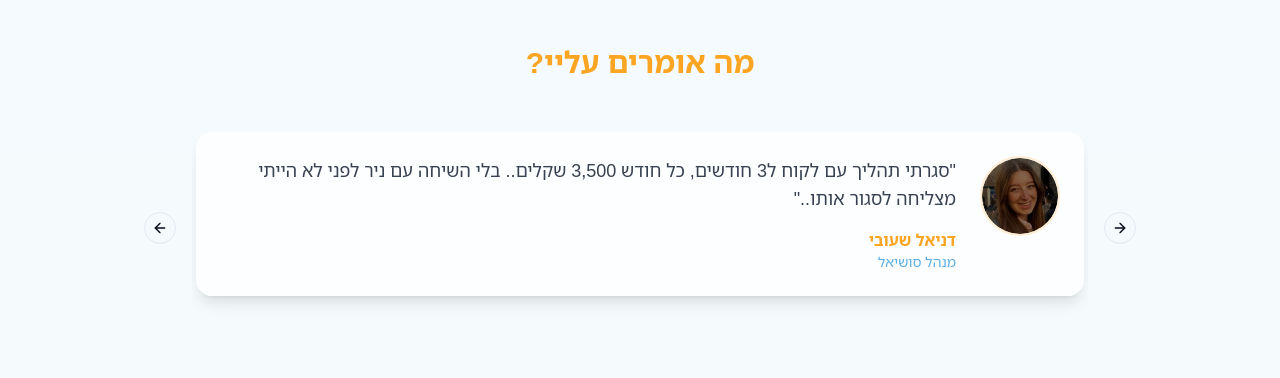
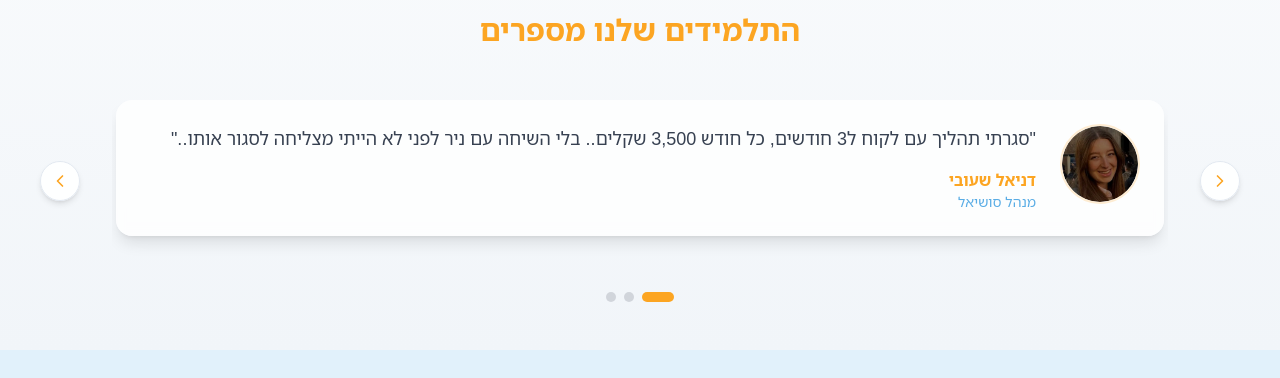
Before and after one commit to Denis1099/hebrew-sales-spark, a React (Vite) app: page / in a window 1280 px wide. Shown: the part 2900-3278 px from the top of the page. Built offline with nearby package versions, Linux system fonts and the light colour scheme.

Commit message:
testimonial carousel fix

```diff
--- a/src/components/TestimonialsSection.tsx
+++ b/src/components/TestimonialsSection.tsx
@@ -1,14 +1,10 @@
-
 import { TestimonialCard } from "./TestimonialCard";
 import {
   Carousel,
   CarouselContent,
   CarouselItem,
-  CarouselNext,
-  CarouselPrevious,
 } from "@/components/ui/carousel";
-import { AspectRatio } from "@/components/ui/aspect-ratio";
-import { useCallback, useState } from "react";
+import { useCallback, useState, useEffect } from "react";
 
 const testimonials = [
   {
@@ -31,110 +27,118 @@ const testimonials = [
   }
 ];
 
-const youtubeVideos = [
-  {
-    id: "f6qwLgjYohs",
-    title: "סרטון ראשון"
-  },
-  {
-    id: "vrclJHA2Iak",
-    title: "סרטון שני"
-  },
-  {
-    id: "Tm4A0GkPH0A",
-    title: "סרטון שלישי"
-  }
-];
+export function TestimonialsSection() {
+  const [currentSlide, setCurrentSlide] = useState(0);
+  const [api, setApi] = useState(null);
 
-const TestimonialsSection = () => {
-  const [currentSlide, setCurrentSlide] = useState(0);
-
-  const handleSelect = useCallback((api: any) => {
+  // Update current slide whenever carousel changes
+  useEffect(() => {
     if (!api) return;
 
-    // Get the normalized index considering the loop
-    const selectedIndex = api.selectedScrollSnap();
-    const count = api.scrollSnapList().length;
+    const onSelect = () => {
+      const selectedIndex = api.selectedScrollSnap();
+      const slideCount = testimonials.length;
+      setCurrentSlide(((selectedIndex % slideCount) + slideCount) % slideCount);
+    };
 
-    // Normalize the index to match our testimonials array length
-    const normalizedIndex = ((selectedIndex % count) + count) % count;
-    setCurrentSlide(normalizedIndex);
-  }, []);
+    api.on('select', onSelect);
+    api.on('settle', onSelect);
+
+    // Initial selection
+    onSelect();
+
+    return () => {
+      api.off('select', onSelect);
+      api.off('settle', onSelect);
+    };
+  }, [api]);
+
+  // Fixed navigation handlers for RTL mode
+  const goToNext = useCallback(() => {
+    if (!api) return;
+    // In RTL mode, "next" means moving visually right but programmatically left
+    api.scrollPrev();
+  }, [api]);
+
+  const goToPrev = useCallback(() => {
+    if (!api) return;
+    // In RTL mode, "prev" means moving visually left but programmatically right
+    api.scrollNext();
+  }, [api]);
 
   return (
-    <section dir="rtl" className="py-14 md:py-20 bg-white/50">
-      <div className="container mx-auto px-4">
-        <h2 className="text-3xl font-bold text-primary text-center mb-12">
-          מה אומרים עליי?
-        </h2>
-        <div className="max-w-4xl mx-auto relative mb-16">
-          {/* Mobile swipe indicator dots */}
-          <div className="md:hidden absolute -bottom-3 left-1/2 transform -translate-x-1/2 flex gap-2 z-10">
-            {testimonials.map((_, index) => (
-              <div
-                key={index}
-                className={`w-2 h-2 rounded-full shadow-sm transition-colors duration-300 ${
-                  currentSlide === index ? 'bg-primary' : 'bg-primary/30'
-                }`}
-              ></div>
-            ))}
-          </div>
+    <section className="py-12 bg-gradient-to-b from-slate-50 to-slate-100">
+      <div className="container mx-auto max-w-6xl px-4 relative">
+        <h2 className="text-center text-3xl font-bold mb-12 text-primary">התלמידים שלנו מספרים</h2>
 
+        {/* Left arrow - outward facing */}
+        <div className="absolute left-0 lg:-left-6 top-1/2 mt-6 transform -translate-y-1/2 hidden md:block z-10">
+          <button
+            onClick={goToPrev}
+            className="h-10 w-10 rounded-full border border-slate-200 bg-white/90 backdrop-blur-sm flex items-center justify-center text-primary shadow-md hover:bg-slate-50 hover:border-primary/30 transition-all focus-visible:outline-none focus-visible:ring-2 focus-visible:ring-primary"
+            aria-label="הקודם"
+          >
+            <svg xmlns="http://www.w3.org/2000/svg" viewBox="0 0 24 24" fill="none" stroke="currentColor" strokeWidth="2" strokeLinecap="round" strokeLinejoin="round" className="h-5 w-5">
+              <path d="m15 18-6-6 6-6"></path>
+            </svg>
+          </button>
+        </div>
+
+        {/* Right arrow - outward facing */}
+        <div className="absolute right-0 lg:-right-6 top-1/2 mt-6 transform -translate-y-1/2 hidden md:block z-10">
+          <button
+            onClick={goToNext}
+            className="h-10 w-10 rounded-full border border-slate-200 bg-white/90 backdrop-blur-sm flex items-center justify-center text-primary shadow-md hover:bg-slate-50 hover:border-primary/30 transition-all focus-visible:outline-none focus-visible:ring-2 focus-visible:ring-primary"
+            aria-label="הבא"
+          >
+            <svg xmlns="http://www.w3.org/2000/svg" viewBox="0 0 24 24" fill="none" stroke="currentColor" strokeWidth="2" strokeLinecap="round" strokeLinejoin="round" className="h-5 w-5">
+              <path d="m9 18 6-6-6-6"></path>
+            </svg>
+          </button>
+        </div>
+
+        <div className="overflow-hidden px-2 md:px-8">
           <Carousel
             dir="rtl"
             opts={{
-              align: "start",
+              align: "center",
               loop: true,
               direction: "rtl",
               skipSnaps: false,
               dragFree: false,
-              containScroll: "trimSnaps",
-              duration: 500,
-              startIndex: 0
+              containScroll: "keepSnaps"
             }}
             className="w-full touch-pan-y"
-            onSelect={handleSelect}
+            setApi={setApi}
           >
-            <CarouselContent className="-mr-4 ml-0">
+            <CarouselContent>
               {testimonials.map((testimonial, index) => (
-                <CarouselItem
-                  key={index}
-                  className="pr-4 pl-0 basis-full transition-all duration-500 ease-in-out"
-                >
+                <CarouselItem key={index} className="w-full">
                   <div className="p-1">
                     <TestimonialCard {...testimonial} />
                   </div>
                 </CarouselItem>
               ))}
             </CarouselContent>
-            <div className="absolute -right-16 top-1/2 transform -translate-y-1/2">
-              <CarouselPrevious className="hidden md:flex rotate-180" />
-            </div>
-            <div className="absolute -left-16 top-1/2 transform -translate-y-1/2">
-              <CarouselNext className="hidden md:flex rotate-180" />
-            </div>
           </Carousel>
-        </div>
 
-        <div className="grid grid-cols-1 md:grid-cols-3 gap-6 max-w-4xl mx-auto">
-          {youtubeVideos.map((video) => (
-            <div key={video.id} className="mx-auto w-[252px]">
-              <AspectRatio ratio={9/16} className="rounded-xl overflow-hidden shadow-lg">
-                <iframe
-                  className="w-full h-full"
-                  src={`https://www.youtube.com/embed/${video.id}`}
-                  title={video.title}
-                  allow="accelerometer; autoplay; clipboard-write; encrypted-media; gyroscope; picture-in-picture"
-                  allowFullScreen
-                  loading="lazy"
-                ></iframe>
-              </AspectRatio>
-            </div>
-          ))}
+          {/* Indicator dots */}
+          <div className="flex justify-center gap-2 mt-6">
+            {testimonials.map((_, index) => (
+              <button
+                key={index}
+                className={`h-2.5 rounded-full transition-all duration-300 ${
+                  currentSlide === index ? "w-8 bg-primary" : "w-2.5 bg-gray-300"
+                }`}
+                onClick={() => api?.scrollTo(index)}
+                aria-label={`עבור לדף ${index + 1}`}
+              />
+            ))}
+          </div>
         </div>
       </div>
     </section>
   );
-};
+}
 
 export default TestimonialsSection;
```
